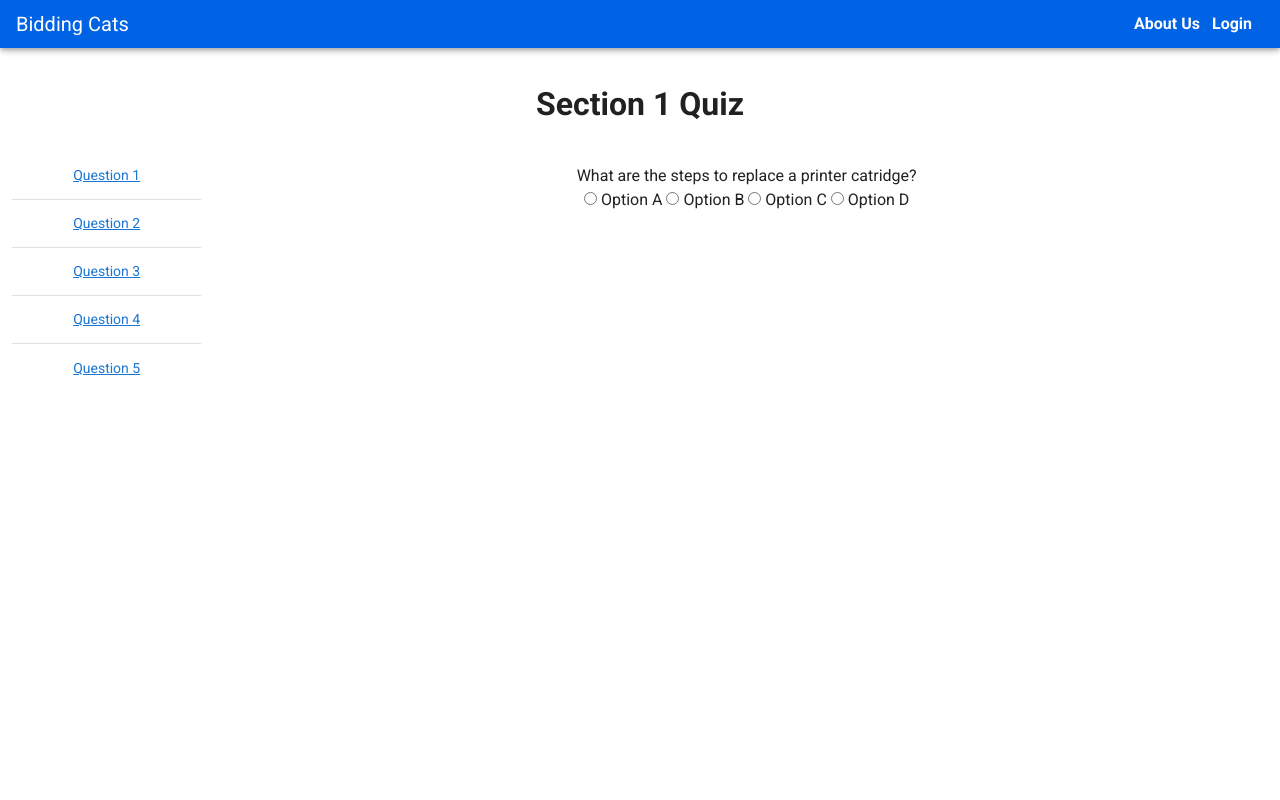
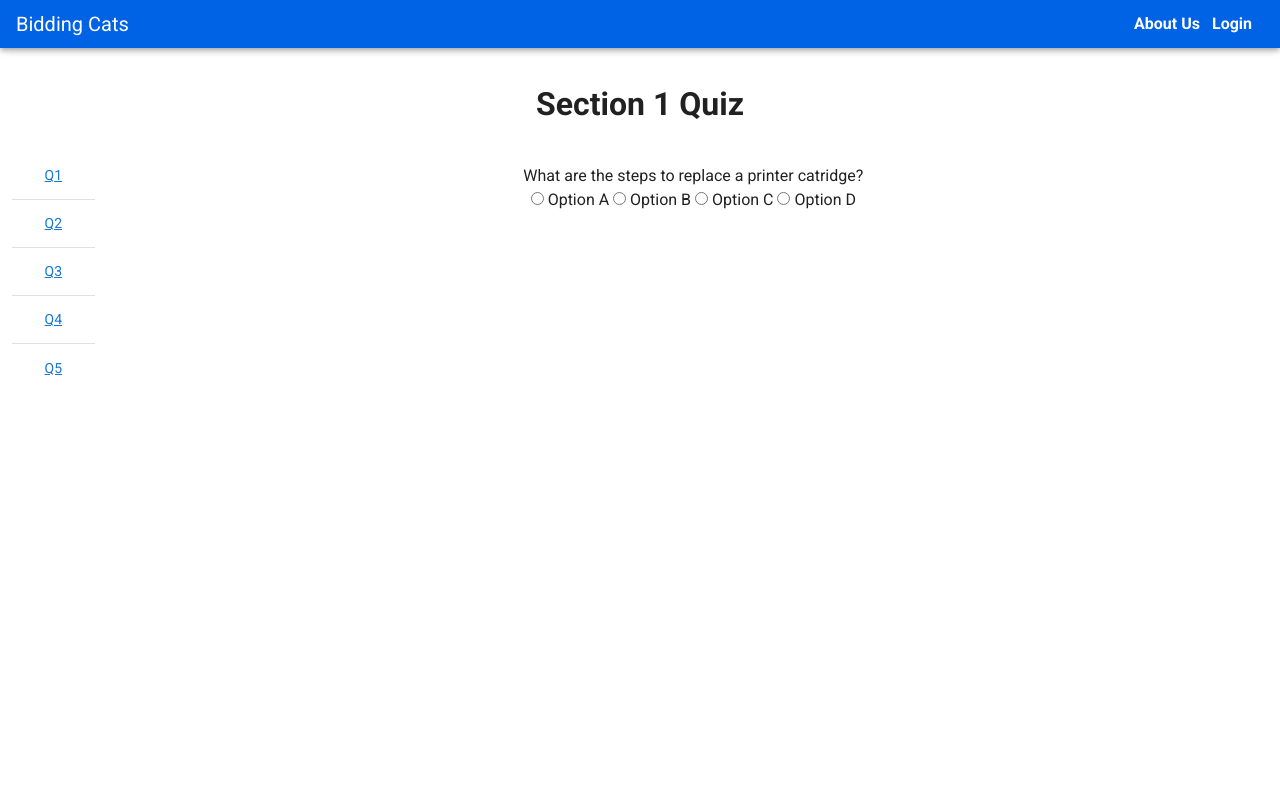
Before and after one commit to mayaguhan/Learning-Management-System, a Vue app: page /quiz/1/1/1/1 in a window 1280 px wide. Shown: the top 800 px of the page. Built offline with nearby package versions, Linux system fonts and the light colour scheme.

Commit message:
Updated API Call to /addnewenrolment
Removed dummy data and tested the API call

```diff
--- a/src/views/Learner/Courses.vue
+++ b/src/views/Learner/Courses.vue
@@ -151,7 +151,7 @@
         myprogress: false,
         inProgress: false,
         completed: false,
-        learner_id: 6,
+        currentUserId: 8,
 
         search: '',
         headers: [
@@ -181,22 +181,23 @@
         enrollCourse(item){
             //console.log(item);
             var title = item.title;
-            alert(title);
+            alert("You have successfully enrolled into " + title);
 
-            /* // Insert API Call
+            // Insert API Call
             var dataObjEnroll = {
-              'learnerId' : "7",
-              'courseId' : item.course_id,
-              'trainerId' : "3",
-              'status' : "Progress"
+              "learnerId" : this.currentUserId,
+              "courseId" : item.course_id,
+              "trainerId" : "100",
+              "status" : "Progress"
             }
             //console.log(dataObjEnroll);
             const axios = require('axios');
-            var updatedApiWithEndpoint = this.apiLink + "/getallcoursesauserhasnotenrolledin";
+            var updatedApiWithEndpoint = this.apiLink + "/addnewenrolment";
+            console.log(this.apiLink);
             axios.post(updatedApiWithEndpoint, dataObjEnroll)
                 .then((response) => {
                   console.log(response.data);
-                }) */
+                })
         }
     },
     computed: {
--- a/src/views/Learner/Quiz.vue
+++ b/src/views/Learner/Quiz.vue
@@ -7,7 +7,7 @@
                 </v-col>
             </v-row>
             <v-row>
-                <v-col cols="2">
+                <v-col cols="1">
                     <v-simple-table>
                         <template v-slot:default>
                         <thead>
@@ -19,7 +19,7 @@
                             >
                             <td>
                                 <a :href='question.hyperlink'>
-                                    Question {{ question.quiz_question_id }}
+                                    Q{{ question.quiz_question_id }}
                                 </a>
                             </td>
                             </tr>
@@ -56,7 +56,7 @@
             </v-row>
 
             <v-row>
-                <v-col cols="2"></v-col>
+                <v-col cols="1"></v-col>
                 <v-col>
                     <v-btn @click="submit()">Submit</v-btn>
                 </v-col>
```
